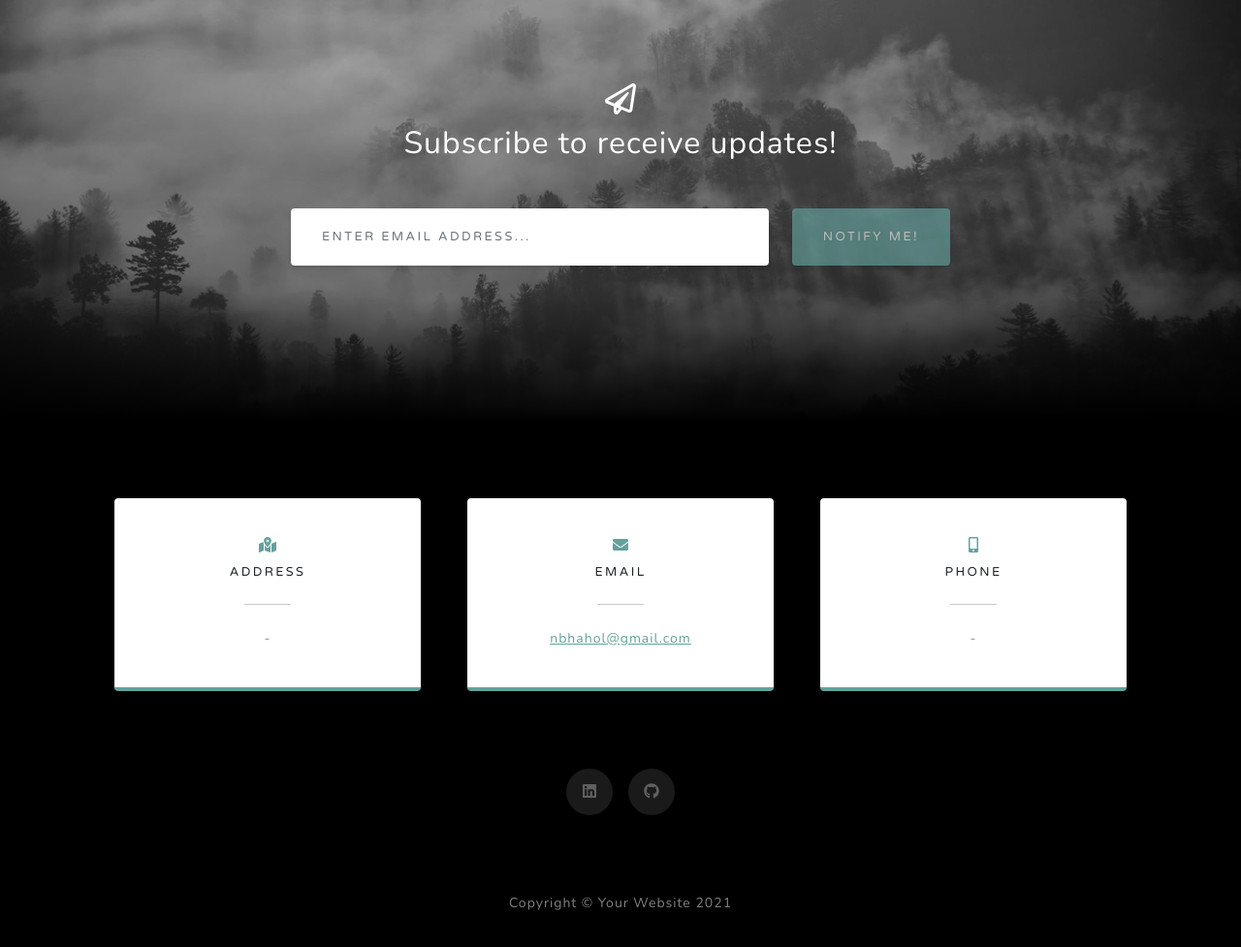
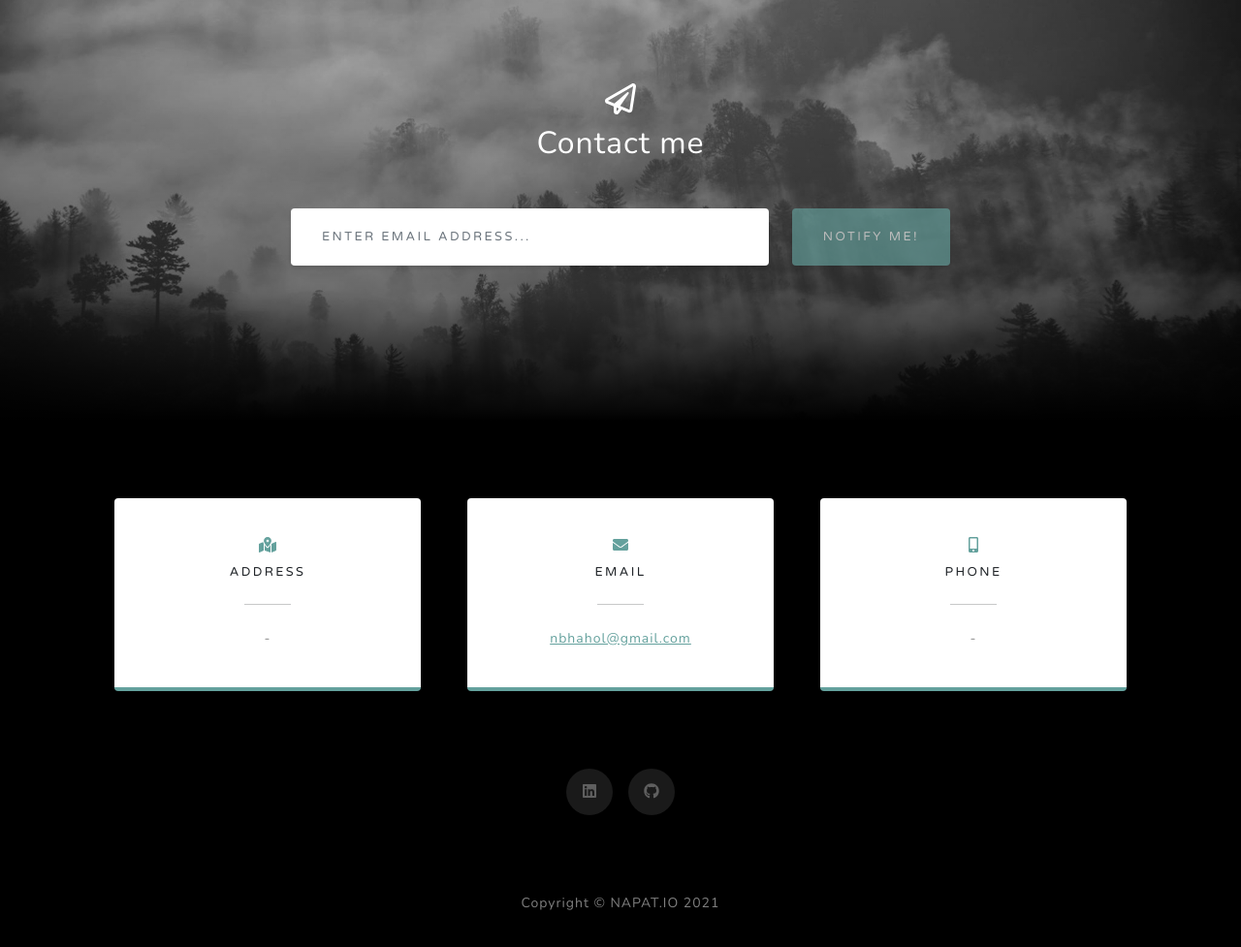
Before and after one commit to napat35253/profile, a plain HTML site: page index.html in a window 1280 px wide. Shown: the part 5080-6057 px from the top of the page at 97% size. Drawn offline with nearby package versions, Linux system fonts and the light colour scheme.

Commit message:
Update index.html

```diff
--- a/index.html
+++ b/index.html
@@ -225,7 +225,7 @@
             <div class="row gx-4 gx-lg-5">
                 <div class="col-md-10 col-lg-8 mx-auto text-center">
                     <i class="far fa-paper-plane fa-2x mb-2 text-white"></i>
-                    <h2 class="text-white mb-5">Subscribe to receive updates!</h2>
+                    <h2 class="text-white mb-5">Contact me</h2>
                     <!-- * * * * * * * * * * * * * * *-->
                     <!-- * * SB Forms Contact Form * *-->
                     <!-- * * * * * * * * * * * * * * *-->
@@ -314,7 +314,7 @@
     </section>
     <!-- Footer-->
     <footer class="footer bg-black small text-center text-white-50">
-        <div class="container px-4 px-lg-5">Copyright &copy; Your Website 2021</div>
+        <div class="container px-4 px-lg-5">Copyright &copy; NAPAT.IO 2021</div>
     </footer>
     <!-- Bootstrap core JS-->
     <script src="https://cdn.jsdelivr.net/npm/bootstrap@5.1.0/dist/js/bootstrap.bundle.min.js"></script>
```
